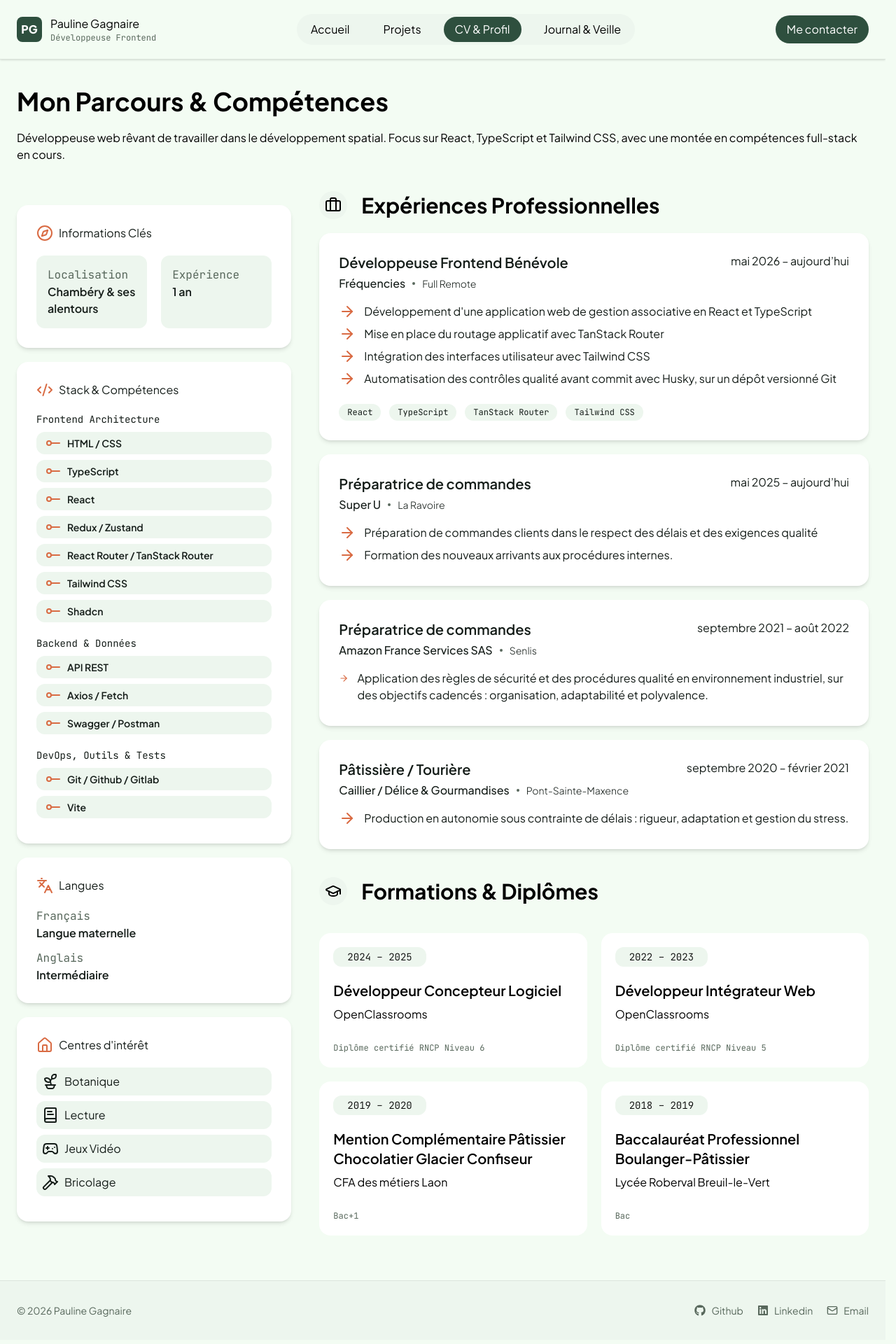
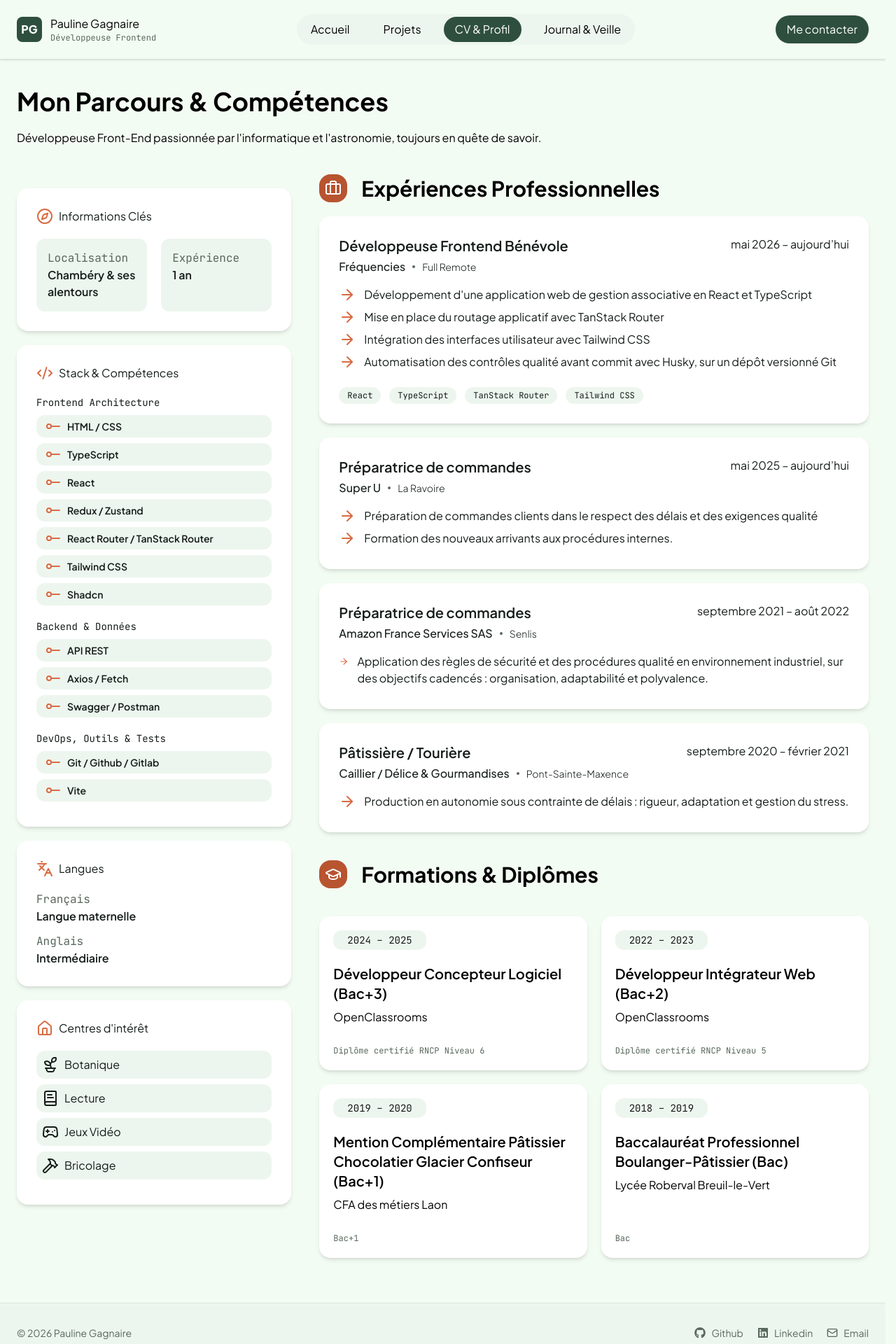
Before and after one commit to ShumiFr/mon-portfolio, a React (Vite) app: page /cv in a window 1280 px wide. Shown: the top 1920 px of the page at 70% size. Built offline with nearby package versions, Linux system fonts and the light colour scheme.

Commit message:
Hero de l'accueil

```diff
--- a/src/data/cv.ts
+++ b/src/data/cv.ts
@@ -4,7 +4,7 @@ const profilData = {
   nom: "Gagnaire",
   prenom: "Pauline",
   metier: "Développeuse Frontend",
-  description: "Développeuse web rêvant de travailler dans le développement spatial. Focus sur React, TypeScript et Tailwind CSS, avec une montée en compétences full-stack en cours.",
+  description: "Développeuse Front-End passionnée par l'informatique et l'astronomie, toujours en quête de savoir.",
   email: "gagnaire.pauline@gmail.com",
   telephone: "06 06 99 36 56",
   ville: "Chambéry & ses alentours",
@@ -15,6 +15,7 @@ const profilData = {
   linkedin: "https://www.linkedin.com/in/pauline-gagnaire-122a04246",
   site: "https://pauline-gagnaire.netlify.app/",
   disponibilite: "En recherche de CDI pour le début d'année prochaine",
+  accroche: "Je conçois des applications web",
 } satisfies Profil;
 
 const experienceData = [
@@ -64,7 +65,7 @@ const formationsData = [
   {
     id: "f-bac-boulangerie-patisserie",
     ecole: "Lycée Roberval Breuil-le-Vert",
-    diplome: "Baccalauréat Professionnel Boulanger-Pâtissier",
+    diplome: "Baccalauréat Professionnel Boulanger-Pâtissier (Bac)",
     dateDebut: "2018",
     dateFin: "2019",
     niveau: "Bac",
@@ -72,7 +73,7 @@ const formationsData = [
   {
     id: "f-mention-complementaire",
     ecole: "CFA des métiers Laon",
-    diplome: "Mention Complémentaire Pâtissier Chocolatier Glacier Confiseur",
+    diplome: "Mention Complémentaire Pâtissier Chocolatier Glacier Confiseur (Bac+1)",
     dateDebut: "2019",
     dateFin: "2020",
     niveau: "Bac+1",
@@ -80,7 +81,7 @@ const formationsData = [
   {
     id: "f-developpeur-integrateur-web",
     ecole: "OpenClassrooms",
-    diplome: "Développeur Intégrateur Web",
+    diplome: "Développeur Intégrateur Web (Bac+2)",
     dateDebut: "2022",
     dateFin: "2023",
     niveau: "Diplôme certifié RNCP Niveau 5",
@@ -88,7 +89,7 @@ const formationsData = [
   {
     id: "f-developpeur-concepteur-logiciel",
     ecole: "OpenClassrooms",
-    diplome: "Développeur Concepteur Logiciel",
+    diplome: "Développeur Concepteur Logiciel (Bac+3)",
     dateDebut: "2024",
     dateFin: "2025",
     niveau: "Diplôme certifié RNCP Niveau 6",
--- a/src/features/cv/FormationItem.tsx
+++ b/src/features/cv/FormationItem.tsx
@@ -3,7 +3,7 @@ import Periode from "./Periode";
 
 const FormationItem = ({ formation }: { formation: Formation }) => {
   return (
-    <article className="bg-white p-5 rounded-2xl flex flex-col">
+    <article className="bg-white p-5 rounded-2xl flex flex-col shadow-md">
       <p className="bg-surface rounded-xl px-5 py-1 mb-5 w-fit font-jet text-sm font-light">
         <Periode dateDebut={formation.dateDebut} dateFin={formation.dateFin} precision="annee" />
       </p>
--- a/src/index.css
+++ b/src/index.css
@@ -10,8 +10,21 @@
    --color-texte: #151d19;
    --color-texte-doux: #58685c;
    --color-primaire: #2e4f3e;
+   --color-secondaire: #b85430;
 
    --container-site: 1400px;
+
+   --animate-flotter: flotter 3s ease-in-out infinite;
+
+   @keyframes flotter {
+      0%,
+      100% {
+         transform: translateY(0);
+      }
+      50% {
+         transform: translateY(-8px);
+      }
+   }
 }
 
 html {
--- a/src/pages/Accueil.tsx
+++ b/src/pages/Accueil.tsx
@@ -1,7 +1,84 @@
+import { Link } from "@tanstack/react-router";
+import cv from "../data/cv";
+import { ArrowRight, FileText, MapPin, NotebookPen, BadgeCheck, PlantPot, Zap } from "lucide-react";
+import { formationsTriees } from "../utils/tri";
+
 export default function Accueil() {
+  const competencesPrincipales = cv.competences.filter((competence) => competence.principale);
+
   return (
     <>
-      <section>{/* Hero banner */}</section>
+      <section className="grid items-center gap-12 py-16 md:grid-cols-[3fr_2fr] md:py-24">
+        <div>
+          {cv.profil.disponibilite && (
+            <p className="mb-6 inline-flex items-center gap-2 rounded-full bg-surface-fonce px-3 py-1 font-jet text-xs text-primaire">
+              <span className="size-2 rounded-full bg-primaire motion-safe:animate-pulse" aria-hidden="true"></span>
+              {cv.profil.disponibilite}
+            </p>
+          )}
+          <h1 className="text-4xl font-bold leading-[1.1] tracking-tight text-primaire md:text-6xl">{cv.profil.accroche}</h1>
+          <p className="mt-6 max-w-xl text-lg leading-relaxed text-texte-doux">
+            {cv.profil.description} {cv.profil.experience} {cv.profil.experience > 1 ? "années" : "année"} d'expérience à enrichir avec vous
+          </p>
+          <ul className="mt-4 flex flex-wrap gap-2">
+            {competencesPrincipales.map((competence) => (
+              <li key={competence.nom} className="rounded-md bg-surface-fonce px-2 py-0.5 font-jet text-sm">
+                {competence.nom}
+              </li>
+            ))}
+          </ul>
+          <div className="mt-8 flex flex-wrap gap-3">
+            <Link className="inline-flex items-center gap-2 rounded-full bg-secondaire px-6 py-3 font-semibold text-white transition-opacity hover:opacity-90" to="/projets">
+              Explorer mes projets ({cv.projets.length}) <ArrowRight className="size-4" />
+            </Link>
+            <Link className="inline-flex items-center gap-2 rounded-full bg-surface-fonce px-6 py-3 font-semibold text-texte transition-colors hover:bg-surface" to="/cv">
+              <FileText className="size-4" /> Voir mon CV
+            </Link>
+          </div>
+          <ul className="mt-8 flex flex-wrap gap-2">
+            <li className="inline-flex items-center gap-1.5 rounded-full border border-surface-fonce px-3 py-1 font-jet text-xs text-texte-doux">
+              <MapPin className="size-3.5" /> {cv.profil.ville}
+            </li>
+            <li className="inline-flex items-center gap-1.5 rounded-full border border-surface-fonce px-3 py-1 font-jet text-xs text-texte-doux">
+              <NotebookPen className="size-3.5" /> {formationsTriees[0].diplome}
+            </li>
+          </ul>
+        </div>
+
+        <div className="relative mx-auto w-full max-w-md rounded-3xl bg-white p-4 shadow-lg md:mr-8">
+          <img className="aspect-square w-full rounded-2xl object-cover" src="/img.jpg" alt={`Illustration de ${cv.profil.prenom} ${cv.profil.nom}`} />
+          <div className="px-2 pt-4 pb-2">
+            <p className="text-lg font-bold text-primaire">
+              {cv.profil.prenom} {cv.profil.nom}
+            </p>
+            <p className="font-jet text-xs text-texte-doux">
+              {cv.profil.experience} {cv.profil.experience > 1 ? "ans" : "an"} d'exp. · {cv.profil.metier}
+            </p>
+          </div>
+
+          <div className="absolute top-10 -left-12 hidden items-center gap-2 rounded-xl bg-white px-3 py-2 text-xs shadow-md motion-safe:animate-flotter md:flex">
+            <span className="grid size-7 place-items-center rounded-full bg-primaire text-white" aria-hidden="true">
+              <BadgeCheck className="size-4" />
+            </span>
+            <span className="flex flex-col">
+              <span className="font-semibold">TypeScript strict</span>
+              <span className="text-texte-doux">Code typé de bout en bout</span>
+            </span>
+          </div>
+          <div className="absolute -top-4 -right-4 hidden rotate-6 rounded-xl bg-surface-fonce p-2 text-primaire shadow-md md:block" aria-hidden="true">
+            <PlantPot className="size-5" />
+          </div>
+          <div className="absolute -right-12 bottom-24 hidden items-center gap-2 rounded-xl bg-white px-3 py-2 text-xs shadow-md [animation-delay:1.5s] motion-safe:animate-flotter md:flex">
+            <span className="grid size-7 place-items-center rounded-full bg-accent text-white" aria-hidden="true">
+              <Zap className="size-4" />
+            </span>
+            <span className="flex flex-col">
+              <span className="font-semibold">En apprentissage</span>
+              <span className="text-texte-doux">Node.js & API REST</span>
+            </span>
+          </div>
+        </div>
+      </section>
       <section>{/* Projets à la Une */}</section>
       <section>{/* Contact */}</section>
     </>
--- a/src/pages/Cv.tsx
+++ b/src/pages/Cv.tsx
@@ -5,10 +5,9 @@ import FormationItem from "../features/cv/FormationItem";
 import ListeCompetences from "../features/cv/ListeCompetences";
 import { ICONES_LOISIRS } from "../utils/icons";
 import Card from "../features/cv/Card";
+import { formationsTriees, experiencesTriees } from "../utils/tri";
 
 export default function CVPage() {
-  const experiencesTriees = [...cv.experiences].sort((a, b) => b.dateDebut.localeCompare(a.dateDebut));
-  const formationsTriees = [...cv.formations].sort((a, b) => b.dateDebut.localeCompare(a.dateDebut));
 
   return (
     <>
@@ -74,7 +73,7 @@ export default function CVPage() {
           {/*Experiences Professionnelles*/}
           <section>
             <div className="flex gap-5 text-3xl items-center">
-              <div className="bg-surface p-2 rounded-full">
+              <div className="bg-secondaire text-white p-2 rounded-2xl">
                 <Briefcase />
               </div>
               <h2 className="font-bold">Expériences Professionnelles</h2>
@@ -89,7 +88,7 @@ export default function CVPage() {
           {/*Formations & Diplômes*/}
           <section>
             <div className="flex gap-5 text-3xl items-center my-10">
-              <div className="bg-surface p-2 rounded-full">
+              <div className="bg-secondaire text-white p-2 rounded-2xl">
                 <GraduationCap />
               </div>
               <h2 className="font-bold">Formations & Diplômes</h2>
--- a/src/types/cv.ts
+++ b/src/types/cv.ts
@@ -31,6 +31,7 @@ export interface Profil {
   linkedin?: string;
   site?: string;
   disponibilite?: string;
+  accroche: string;
 }
 
 export interface Experience {
--- /dev/null
+++ b/src/utils/tri.ts
@@ -0,0 +1,5 @@
+
+import cv from "../data/cv";
+
+export const formationsTriees = [...cv.formations].sort((a, b) => b.dateDebut.localeCompare(a.dateDebut));
+export const experiencesTriees = [...cv.experiences].sort((a, b) => b.dateDebut.localeCompare(a.dateDebut));
```
Also changed, not shown: .claude/launch.json (added), public/img.jpg (added). Lines whose indentation alone changed are shown as unchanged.
